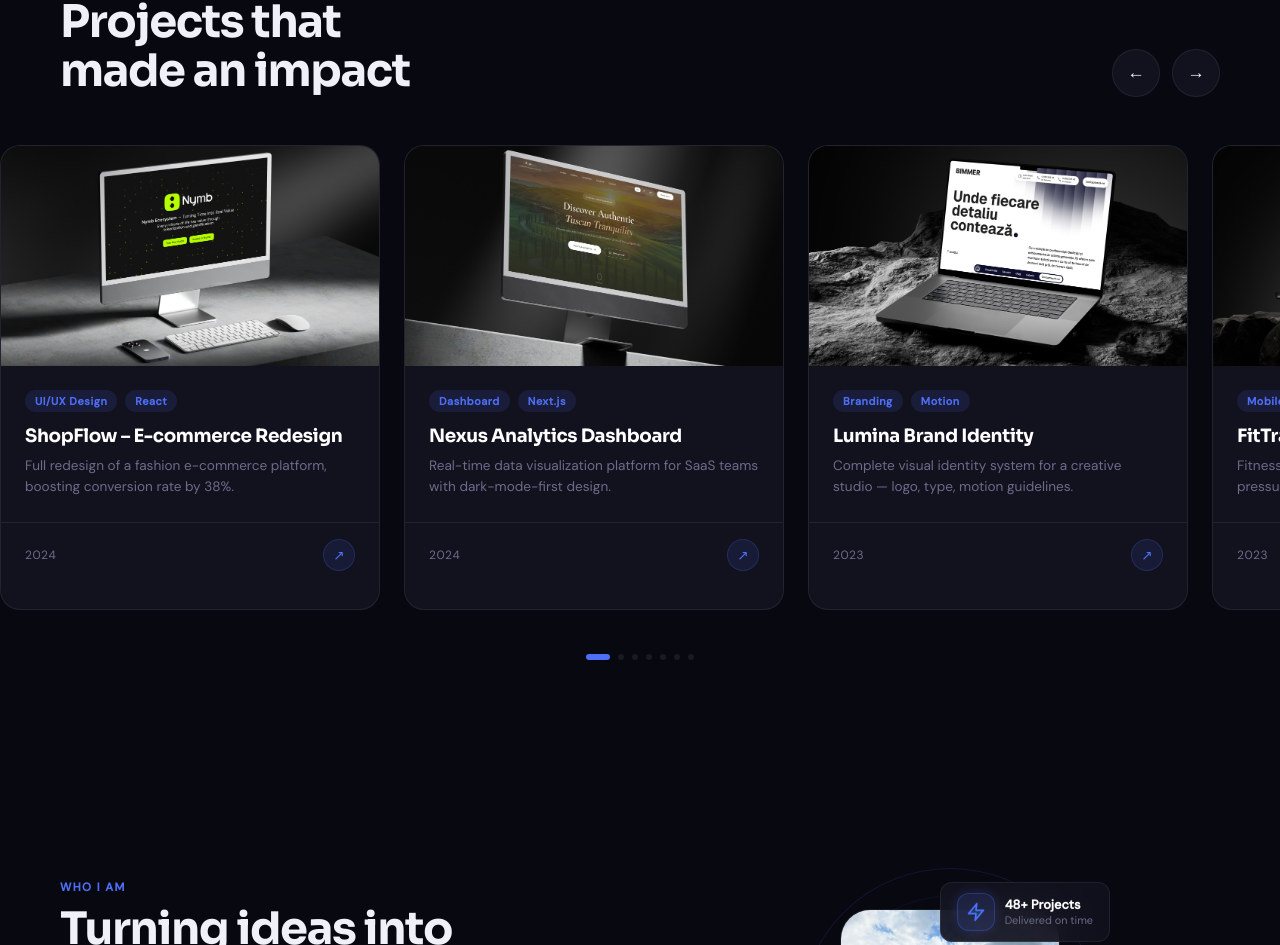
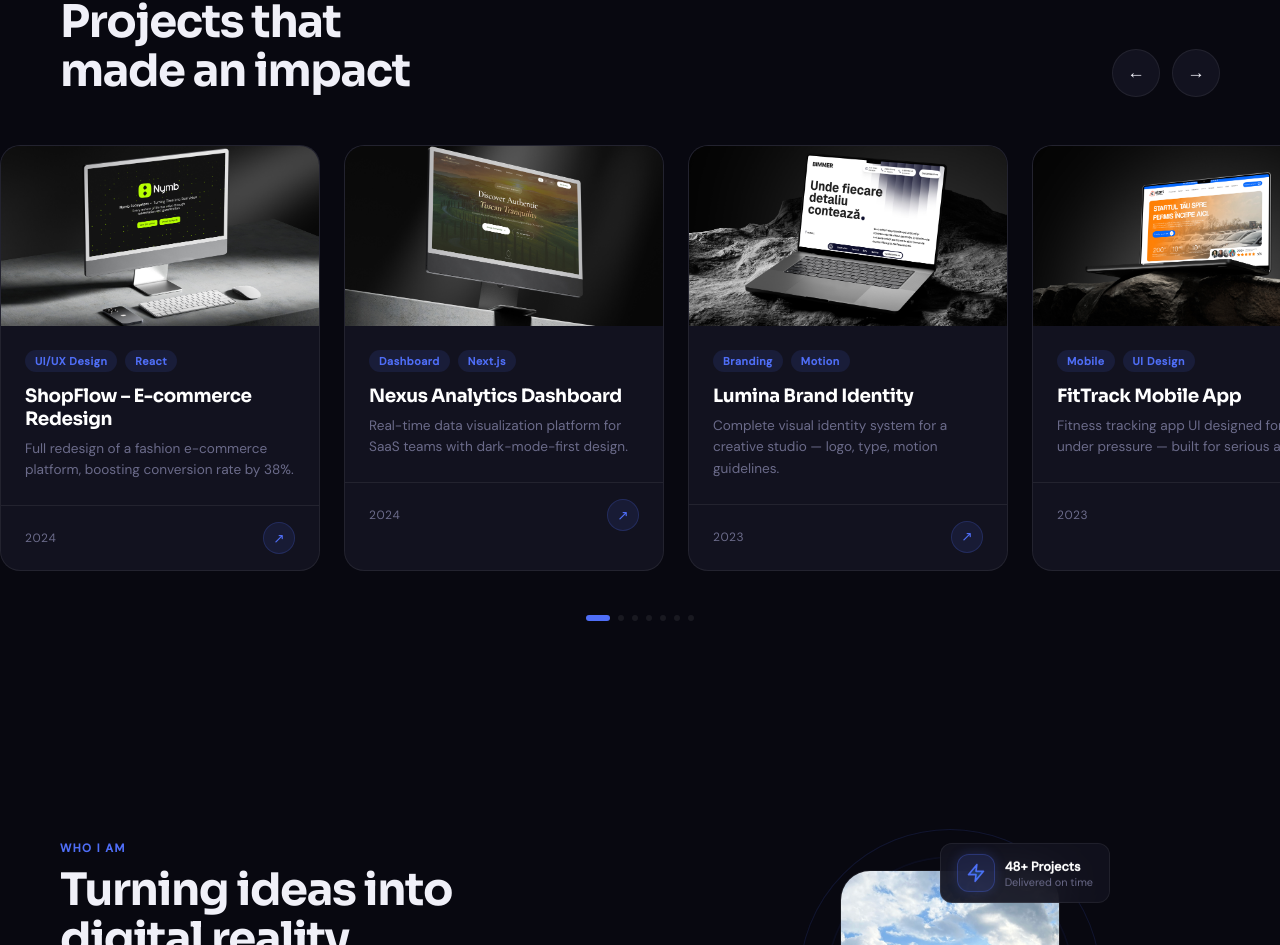
Before and after one commit to nelu11221/portfolio, a React (Create React App) app: page / in a window 1280 px wide. Shown: the part 1242-2187 px from the top of the page. Built offline with nearby package versions, Linux system fonts and the light colour scheme.

Commit message:
Ready for deployment

```diff
--- a/src/App.css
+++ b/src/App.css
@@ -506,7 +506,7 @@ body {
 
 /* ─── PROJECT CARD ─── */
 .project-card {
-  flex: 0 0 380px;
+  flex: 0 0 320px;
   background: var(--surface);
   border: 1px solid var(--border);
   border-radius: 20px;
@@ -528,7 +528,7 @@ body {
 
 .card-image {
   width: 100%;
-  height: 220px;
+  height: 180px;
   position: relative;
   overflow: hidden;
 }
```
